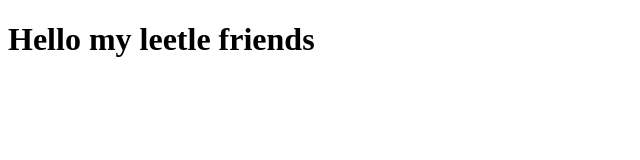
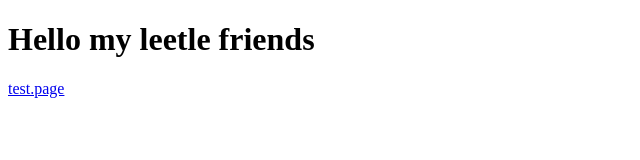
Before and after one commit to 1mpact888/1mpact888.github.io, a plain HTML site: page index.html in a window 1280 px wide. Shown: the full height of the page, 0-640 px from the left. Drawn offline with Linux system fonts and the light colour scheme.

Commit message:
Update index.html

```diff
--- a/index.html
+++ b/index.html
@@ -4,5 +4,6 @@
   </head>
   <body>
     <h1>Hello my leetle friends</h1>
+    <a href="testPage.html">test.page</a>
   </body>
 </html>
```
